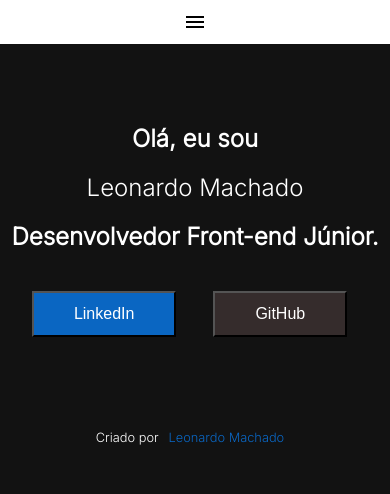
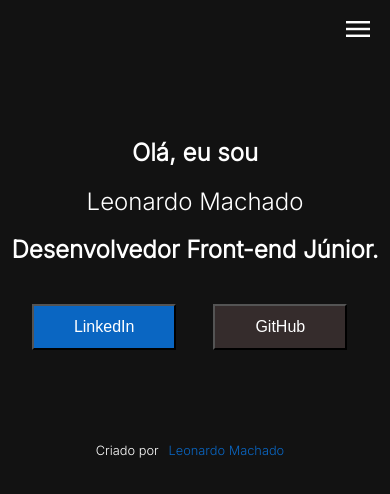
Before and after one commit to LeonardoMancilha/Angular-portfolio, an Angular app in the folder curso-angular/: page / in a window 390 px wide. Shown: the top 494 px of the page. Built offline with nearby package versions, Linux system fonts and the light colour scheme.

Commit message:
Update header.component.css

```diff
--- a/curso-angular/src/app/components/header/header.component.css
+++ b/curso-angular/src/app/components/header/header.component.css
@@ -1,7 +1,5 @@
 header {
-    /*position: fixed;*/
     width: 100%;
-
 }
 
 nav {
@@ -60,20 +58,46 @@
   nav {
     display: none;
   }
-  #burguer {
+  span {
     display: block;
-    background-color: rgb(48, 48, 48);
+    text-align: end;
+    cursor: pointer;
+    font-size: 32px;
+    padding: 0.8rem 1rem;
+  }
+   .is-open {
     display: block;
-  color: #fff;
-  text-align: center;
-  padding: 10px;
-  cursor: pointer;
+    background-color: #151515;
+    border: none;
+    padding: .8rem 1rem;
   }
-#burguer:hover {
-  background-color: #fff;
-  color: #000;
+   ul#menu {
+    display: block;
+    text-align: end;
+    margin-right: -15px;
+    margin-top: -33px;
   }
- nav ul li {
-    display: inline-block;
+  nav ul li::after {
+      border-bottom: none;
+  }
+  .is-open::before {
+      content: '';
+      display: block;
+      position: absolute;
+      bottom: 0;
+      left: 0;
+      height: 3px;
+      width: 100%;
+      transition: .3s transform;
+  }
+  .is-open::after {
+      content: '';
+      display: block;
+      position: absolute;
+      bottom: 50%;
+      left: 0;
+      height: 3px;
+      width: 100%;
+      transition: .3s transform;
   }
 }
```
Lines whose indentation alone changed are shown as unchanged.
